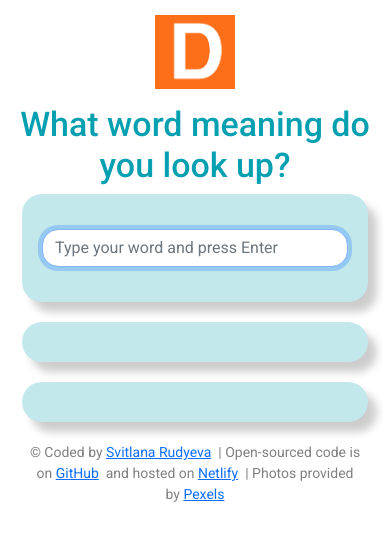
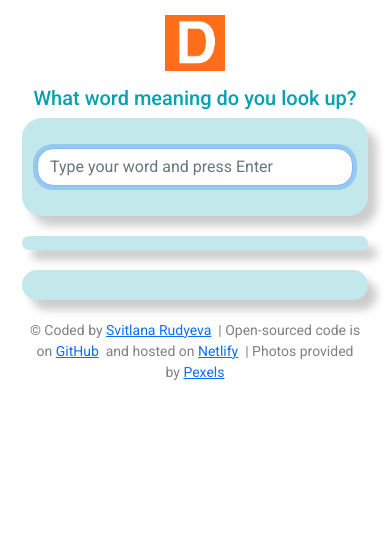
Before and after one commit to Switlo/dictionary-react-project, a React (Create React App) app: page / in a window 390 px wide. Shown: the top 540 px of the page. Built offline with nearby package versions, Linux system fonts and the light colour scheme; no server answers.

Commit message:
Improved flexible

```diff
--- a/src/App.css
+++ b/src/App.css
@@ -26,3 +26,13 @@
 .ResultTop .react-player {
   margin: 0px auto;
   }
+
+
+@media (max-width: 400px) {
+  .App-header h1 {
+    font-size: 20px;
+    }
+    .App-logo {
+     width: 60px;
+    }
+}
--- a/src/Dictionary.css
+++ b/src/Dictionary.css
@@ -19,13 +19,22 @@
 }
 
 .Photos div.col-4 {
-   padding: 7px;
+   padding: 5px;
    text-align: center;
    margin: 0;
 }
 
-/* @media (max-width: 393px) {
-    .Dictionary form {
-        width: 180px;
+@media (max-width: 400px) {
+    .Dictionary .PhotosSection {
+    padding: 7px 15px;
     }
-} */
+    .Photos img {
+        margin-right: 8px;
+        padding: 0;
+        margin-right: 4px;
+    }
+    .Dictionary section {
+        padding: 15px;
+
+    }
+}
--- a/src/Dictionary.js
+++ b/src/Dictionary.js
@@ -61,7 +61,7 @@ function load() {
             </form>
             <ResultTop top={result}/>
             </section>
-            <section>
+            <section className="PhotosSection">
             <Photos photos={photos}/>
             </section>
             <section>
```
